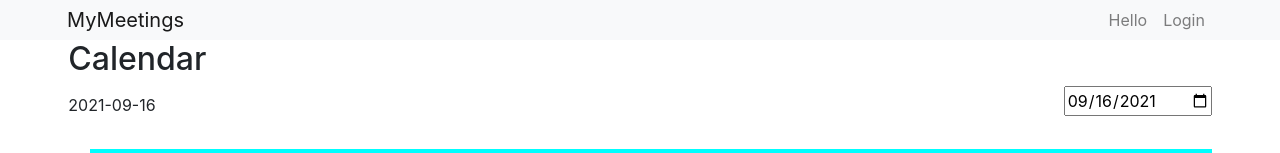
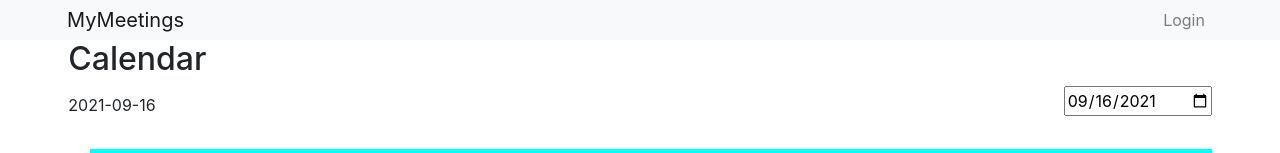
Before and after one commit to ganeshmastud/meetings-vue-app, a Vue app: page / in a window 1280 px wide. Shown: the top 153 px of the page. Built offline with nearby package versions, Linux system fonts and the light colour scheme; no server answers.

Commit message:
isAuthicated added to hello navlink

```diff
--- a/src/components/Navbar.vue
+++ b/src/components/Navbar.vue
@@ -25,8 +25,8 @@
                     </li> -->
                 </ul>
                 <ul class="nav navbar-nav">
-                    <li class="nav-item">
-                        <span class="nav-link">
+                    <li class="nav-item" v-if="isAuthenticated">
+                        <span class="nav-link" >
                             Hello {{email}}
                         </span>
                     </li>
```
